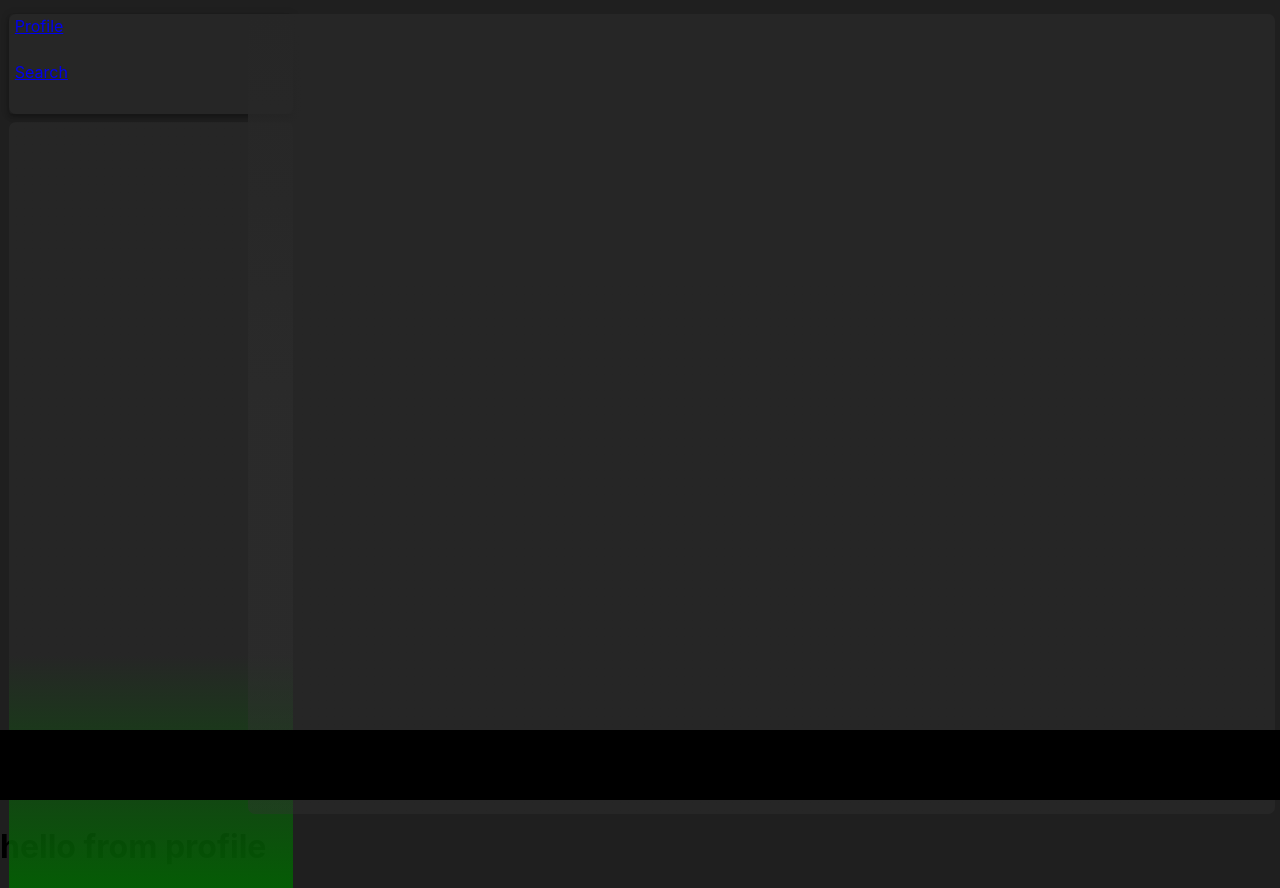
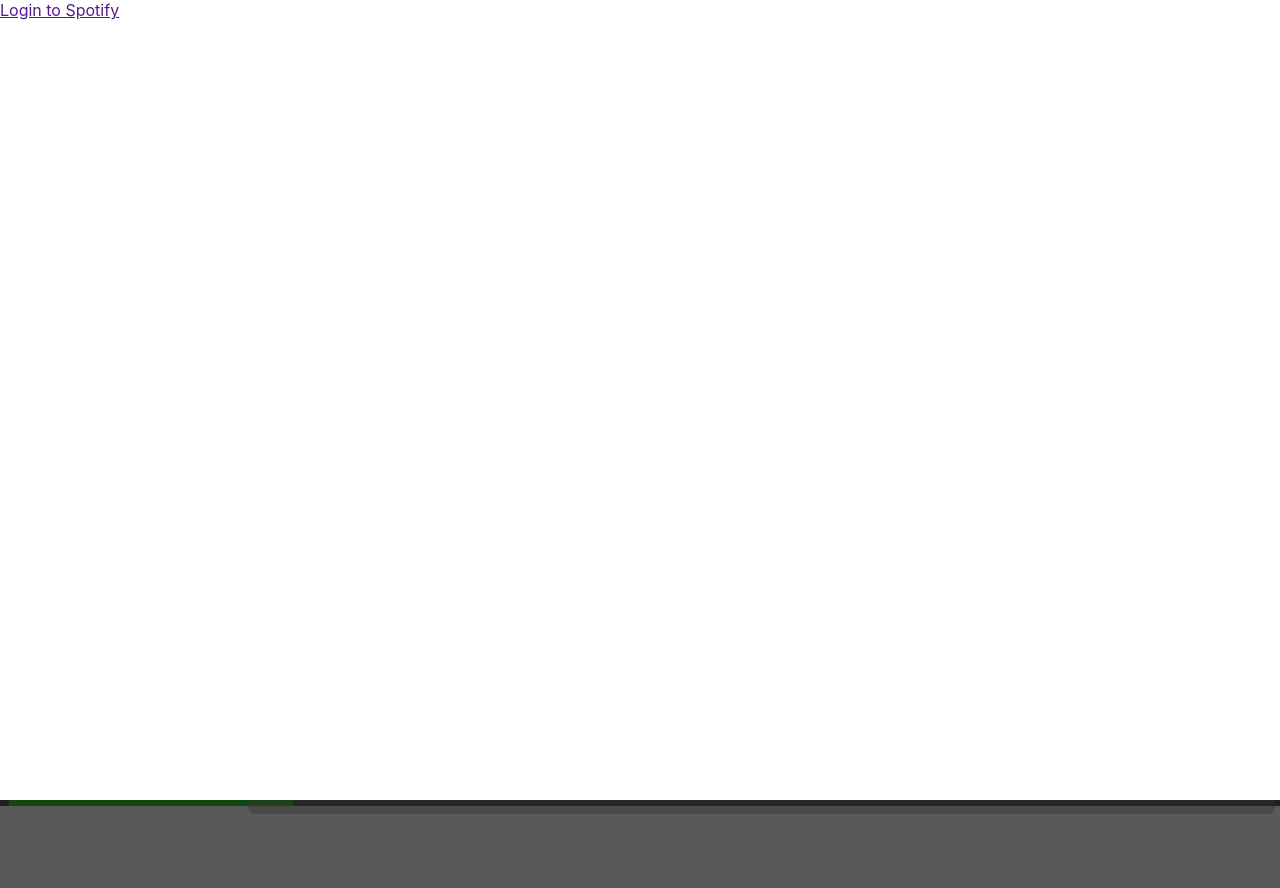
Before and after one commit to nicopasq/Spotify2, a React (Create React App) app: page / in a window 1280 px wide. After the commit the page ends 814 px from the top, so only its background shows below. Built offline with nearby package versions, Linux system fonts and the light colour scheme.

Commit message:
Added login page

```diff
--- a/src/App.js
+++ b/src/App.js
@@ -2,8 +2,9 @@ import logo from './logo.svg';
 import './App.css';
 import { Route, Routes } from 'react-router';
 import Layout from './Layout';
-import Search from './components/Search';
-import Profile from './components/Profile';
+import Login from './components/pages/Login';
+import Profile from './components/pages/Profile';
+import Search from './components/pages/Search';
 
 function App() {
 
@@ -11,7 +12,8 @@ function App() {
     <div id='app'>
     <Layout/>
       <Routes>
-        <Route index element={<Profile/>}/>
+        <Route index element={<Login/>}/>
+        <Route path='/profile' element={<Profile/>}/>
         <Route path='/search' element={<Search/>}/>
       </Routes>
     </div>
--- a/src/Layout.js
+++ b/src/Layout.js
@@ -1,7 +1,7 @@
 import React from "react";
 import './App.css';
-import Links from "./components/Links";
 import Display from "./components/display/Display";
+import Links from "./components/navigation/Links";
 
 export default function Layout({component}){
     return (
--- a/src/components/display/Display.js
+++ b/src/components/display/Display.js
@@ -1,5 +1,5 @@
 import React from "react";
-import Profile from "../Profile";
+import Profile from "../pages/Profile";
 import { useSelector } from "react-redux";
 
 export default function Display({component}) {
--- a/src/components/Links.js
+++ b/src/components/navigation/Links.js
@@ -1,6 +1,6 @@
 import { Paper } from "@mui/material";
 import React from "react";
-import "../App.css";
+import "../../App.css";
 import { useDispatch, useSelector } from "react-redux";
 import { Link } from "react-router-dom";
 
@@ -8,7 +8,7 @@ export default function Links() {
   return (
     <Paper elevation={4} id="linkNav">
       <div className="linkNavButton">
-        <Link to={"/"}>Profile</Link>
+        <Link to={"/profile"}>Profile</Link>
       </div>
       <div className="linkNavButton">
         <Link to={"/search"}>Search</Link>
--- /dev/null
+++ b/src/components/pages/Login.js
@@ -0,0 +1,19 @@
+import React, { useState } from "react";
+import './login.css'
+
+export default function Login(){
+    const [display, setDisplay] = useState({display:'block'})
+
+    function handleClick(e){
+        e.preventDefault()
+        setDisplay({display:'none'})
+    }
+
+    return (
+        <div id="loginPage" style={display}>
+            <a href="" onClick={handleClick}>
+                Login to Spotify
+            </a>
+        </div>
+    )
+}
--- a/src/components/Search.js
+++ b/src/components/pages/Search.js
@@ -1,5 +1,5 @@
 import React from "react";
-import Layout from "../Layout";
+import Layout from "../../Layout";
 
 export default function Search(){
     const search = (
--- /dev/null
+++ b/src/components/pages/login.css
@@ -0,0 +1,9 @@
+#loginPage{
+    background-color: white;
+    z-index: 999999999999999;
+    height: 100vh;
+    width: 100vw;
+    z-index: 99999999;
+    position: absolute;
+    top: 0;
+}
```
Also changed, not shown: src/components/pages/Profile.js (renamed from src/components/Profile.js).
